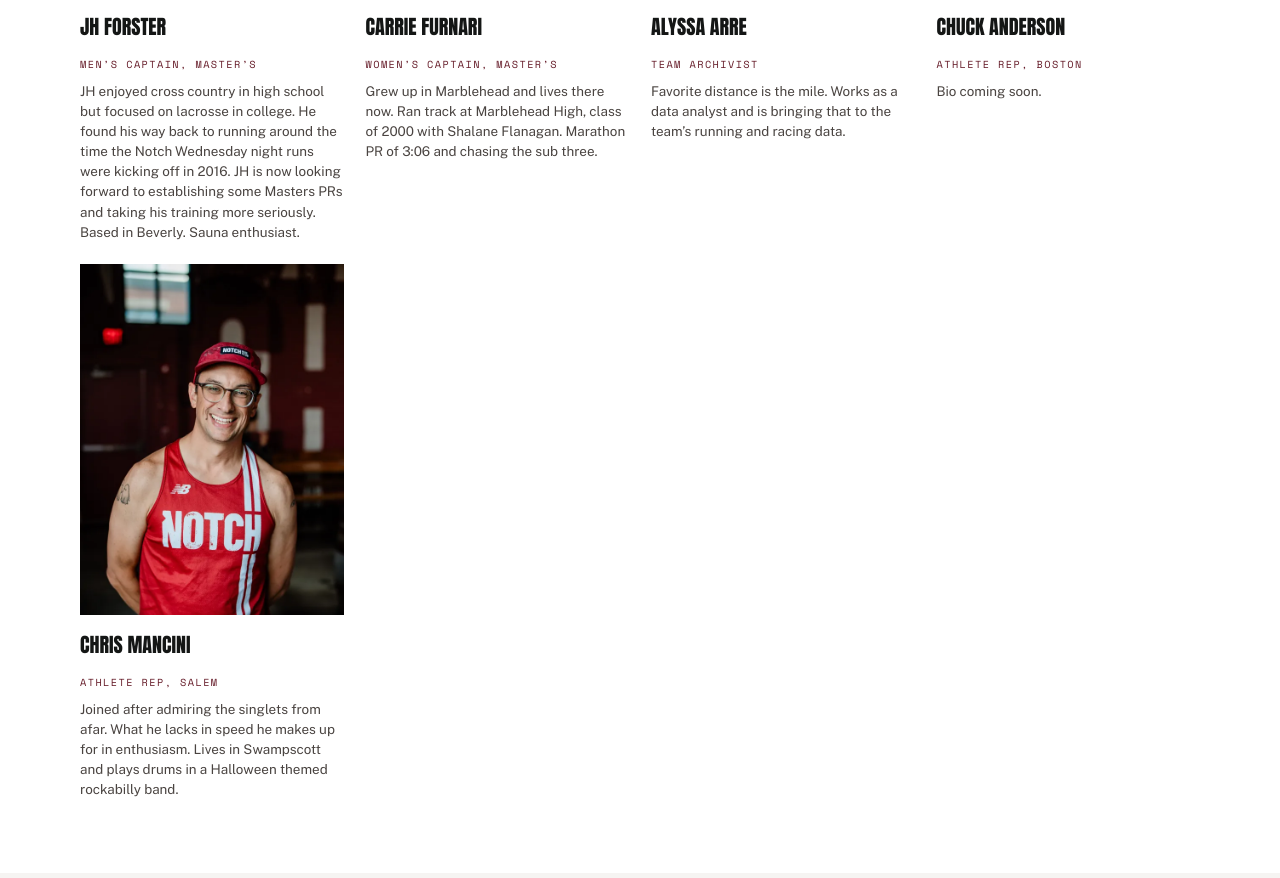
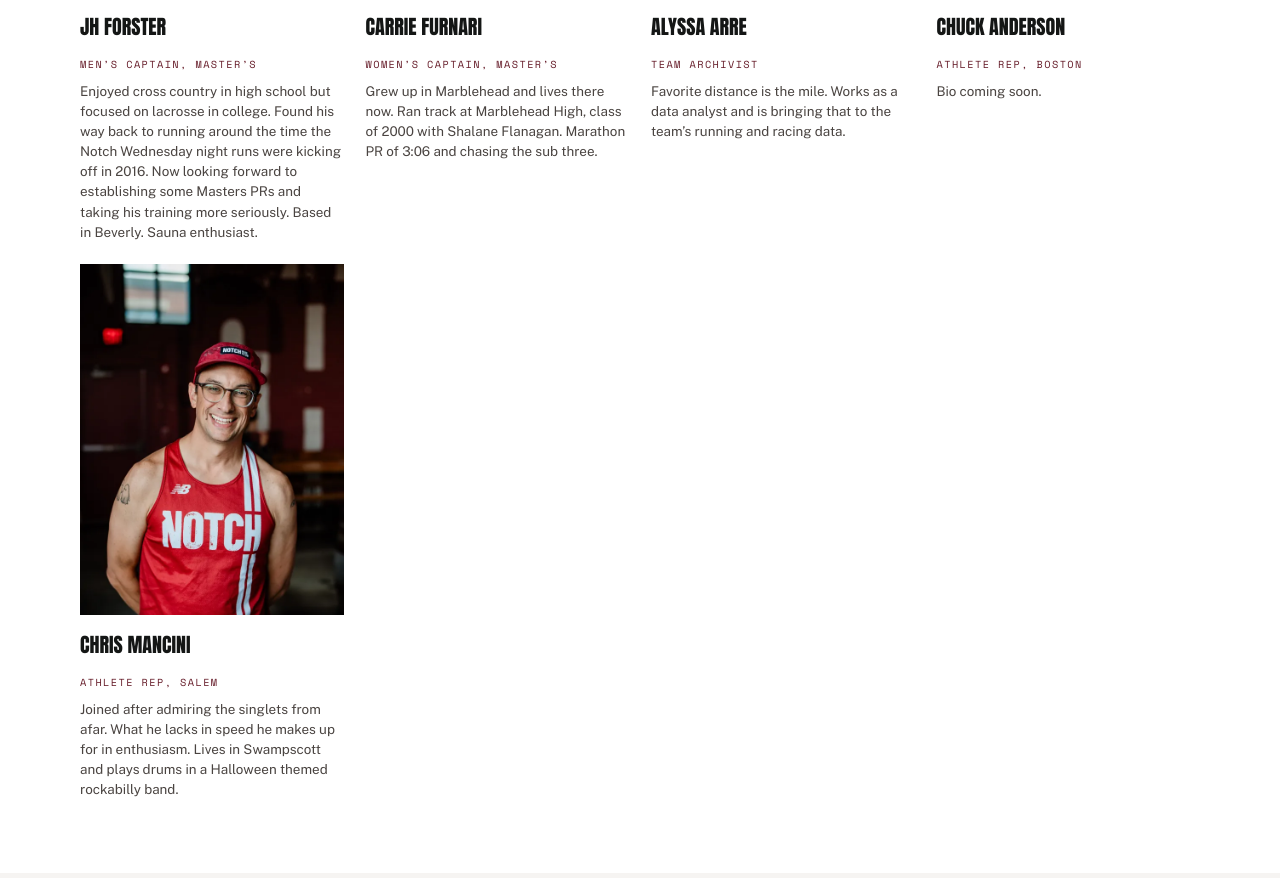
Before and after one commit to octocog/notch-run-club, a plain HTML site: page index.html in a window 1280 px wide. Shown: the part 6435-7313 px from the top of the page. Drawn offline with nearby package versions, Linux system fonts and the light colour scheme; a script that the page names is missing.

Commit message:
JH's bio opens on a verb, matching the other cards
The name already sits in the heading directly above, so the other bios never
repeat it. Same content, no name repetition.

Co-Authored-By: Claude Opus 5 (1M context) <noreply@anthropic.com>
Claude-Session: https://claude.ai/code/session_01RmiTJyoh1PpS2RzU9zSSUn

```diff
--- a/index.html
+++ b/index.html
@@ -578,10 +578,10 @@ body.locked{overflow:hidden}
         pandemic and has got stronger ever since, most recently a marathon PR in Berlin.</p></div>
     <div class="person"><div class="ph"><img src="img/p-forster.webp" width="620" height="930" loading="lazy" alt="JH Forster"></div>
       <h3 class="nm">JH Forster</h3><p class="rl">Men&rsquo;s Captain, Master&rsquo;s</p>
-      <p>JH enjoyed cross country in high school but focused on lacrosse in college. He found his
-        way back to running around the time the Notch Wednesday night runs were kicking off in
-        2016. JH is now looking forward to establishing some Masters PRs and taking his training
-        more seriously. Based in Beverly. Sauna enthusiast.</p></div>
+      <p>Enjoyed cross country in high school but focused on lacrosse in college. Found his way
+        back to running around the time the Notch Wednesday night runs were kicking off in 2016.
+        Now looking forward to establishing some Masters PRs and taking his training more
+        seriously. Based in Beverly. Sauna enthusiast.</p></div>
     <div class="person"><div class="ph"><img src="img/p-furnari.webp" width="620" height="930" loading="lazy" alt="Carrie Furnari"></div>
       <h3 class="nm">Carrie Furnari</h3><p class="rl">Women&rsquo;s Captain, Master&rsquo;s</p>
       <p>Grew up in Marblehead and lives there now. Ran track at Marblehead High, class of 2000 with
```
